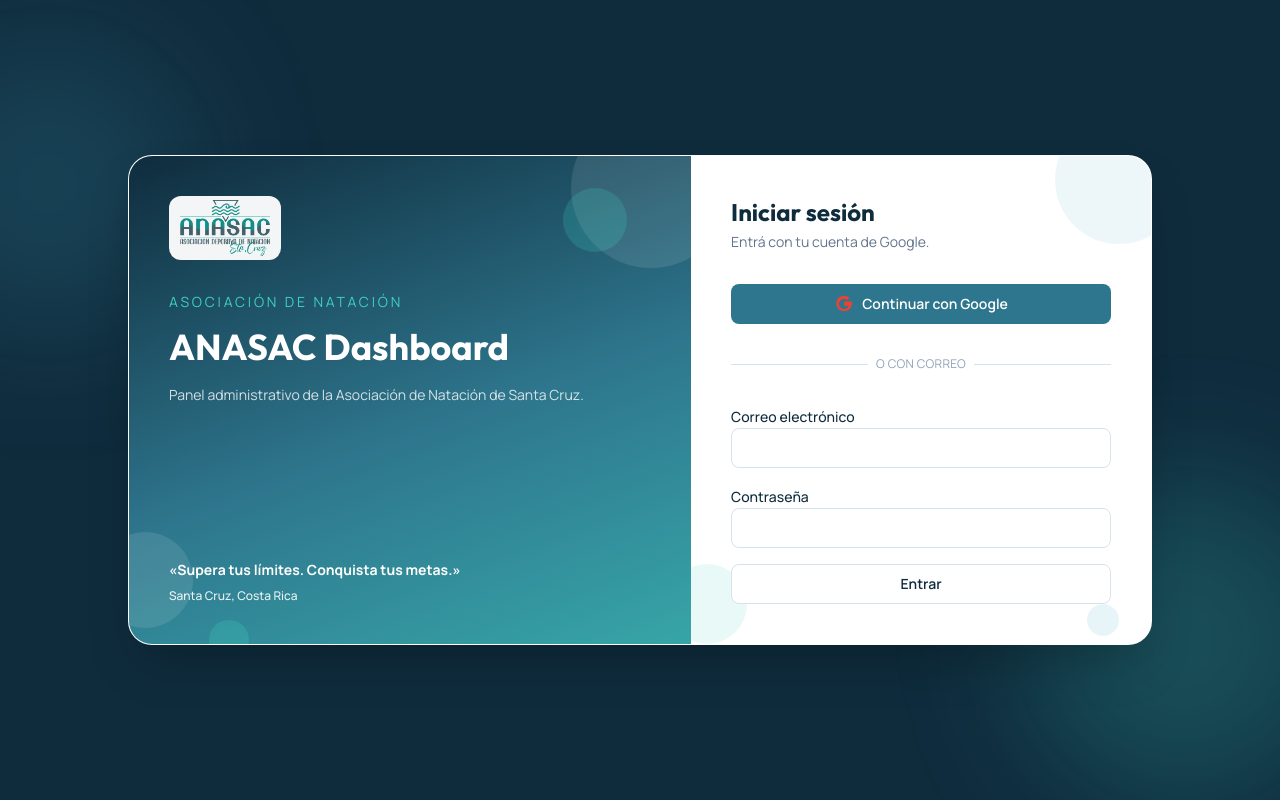
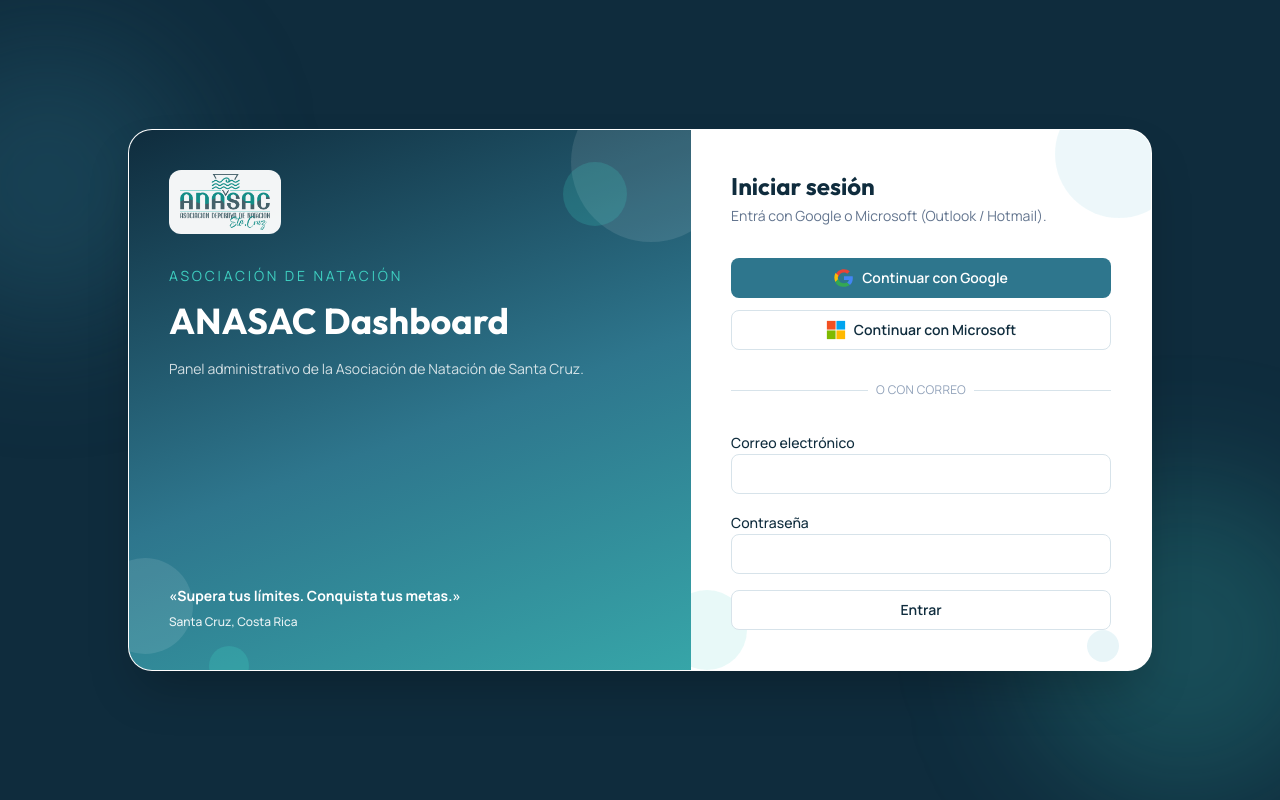
Before and after one commit to dguevaraba/anasac-dashboard, a Next.js app in the folder apps/web/: page /login in a window 1280 px wide. Built offline with nearby package versions, Linux system fonts and the light colour scheme; no server answers.

Commit message:
agregar microsoft logic
agregar microsoft logic

```diff
--- a/apps/web/app/(live)/invitar/[token]/invite-client.tsx
+++ b/apps/web/app/(live)/invitar/[token]/invite-client.tsx
@@ -6,6 +6,17 @@
 import { Bubbles } from "@/components/ui/bubbles";
 import { useAuth } from "@/lib/auth/auth-context";
 import { ROLE_LABELS } from "@/lib/auth/permissions";
+
+function MicrosoftIcon() {
+  return (
+    <svg viewBox="0 0 23 23" className="h-5 w-5" aria-hidden>
+      <path fill="#f25022" d="M1 1h10v10H1z" />
+      <path fill="#00a4ef" d="M12 1h10v10H12z" />
+      <path fill="#7fba00" d="M1 12h10v10H1z" />
+      <path fill="#ffb900" d="M12 12h10v10H12z" />
+    </svg>
+  );
+}
 
 export function InviteClient({
   token,
@@ -16,18 +27,30 @@
   roleName: string;
   fullName: string | null;
 }) {
-  const { loginWithGoogle, user, logout, isLoading } = useAuth();
+  const { loginWithGoogle, loginWithMicrosoft, user, logout, isLoading } =
+    useAuth();
   const [error, setError] = useState<string | null>(null);
-  const [googleLoading, setGoogleLoading] = useState(false);
+  const [oauthLoading, setOauthLoading] = useState<"google" | "azure" | null>(
+    null,
+  );
   const [signingOut, setSigningOut] = useState(false);
 
-  async function onGoogle() {
+  async function onOAuth(provider: "google" | "azure") {
     setError(null);
-    setGoogleLoading(true);
-    const result = await loginWithGoogle(`/invitar/${token}`);
+    setOauthLoading(provider);
+    const next = `/invitar/${token}`;
+    const result =
+      provider === "google"
+        ? await loginWithGoogle(next)
+        : await loginWithMicrosoft(next);
     if (!result.ok) {
-      setGoogleLoading(false);
-      setError(result.error ?? "No se pudo conectar con Google.");
+      setOauthLoading(null);
+      setError(
+        result.error ??
+          (provider === "google"
+            ? "No se pudo conectar con Google."
+            : "No se pudo conectar con Microsoft."),
+      );
     }
   }
 
@@ -98,16 +121,32 @@
           ) : (
             <>
               <p className="mt-4 text-center text-sm text-slate-500">
-                Entrá con tu Gmail para unirte.
+                Entrá con Google o Microsoft (Outlook / Hotmail) para unirte.
               </p>
-              <Button
-                type="button"
-                className="mt-6 w-full"
-                disabled={googleLoading}
-                onClick={() => void onGoogle()}
-              >
-                {googleLoading ? "Conectando..." : "Continuar con Google"}
-              </Button>
+              <div className="mt-6 space-y-3">
+                <Button
+                  type="button"
+                  className="w-full"
+                  disabled={oauthLoading !== null}
+                  onClick={() => void onOAuth("google")}
+                >
+                  {oauthLoading === "google"
+                    ? "Conectando..."
+                    : "Continuar con Google"}
+                </Button>
+                <Button
+                  type="button"
+                  variant="outline"
+                  className="w-full gap-2"
+                  disabled={oauthLoading !== null}
+                  onClick={() => void onOAuth("azure")}
+                >
+                  <MicrosoftIcon />
+                  {oauthLoading === "azure"
+                    ? "Conectando..."
+                    : "Continuar con Microsoft"}
+                </Button>
+              </div>
             </>
           )}
         </div>
--- a/apps/web/app/(live)/login/page.tsx
+++ b/apps/web/app/(live)/login/page.tsx
@@ -11,9 +11,9 @@
 import { isSupabaseConfigured } from "@/lib/supabase/config";
 
 const ERRORS: Record<string, string> = {
-  sin_invitacion: "Esta cuenta de Google no tiene acceso.",
+  sin_invitacion: "Esta cuenta no tiene acceso. Pedí una invitación.",
   inactivo: "Tu cuenta está inactiva.",
-  oauth: "No se pudo completar el inicio de sesión con Google.",
+  oauth: "No se pudo completar el inicio de sesión.",
   config: "Falta configurar Supabase en el servidor.",
   invitacion: "El enlace no es válido o ya fue utilizado.",
 };
@@ -23,19 +23,37 @@
     <svg viewBox="0 0 24 24" className="h-5 w-5" aria-hidden>
       <path
         fill="#EA4335"
-        d="M12 10.2v3.9h5.5c-.2 1.3-1.6 3.8-5.5 3.8-3.3 0-6-2.7-6-6s2.7-6 6-6c1.9 0 3.1.8 3.8 1.5l2.6-2.5C16.7 3.2 14.6 2.2 12 2.2 6.9 2.2 2.8 6.3 2.8 11.4S6.9 20.6 12 20.6c5.8 0 9.6-4.1 9.6-9.8 0-.7-.1-1.2-.2-1.7H12z"
+        d="M12 5.4c1.5 0 2.9.5 3.9 1.6l2.9-2.9C17.2 2.4 14.8 1.4 12 1.4 7.3 1.4 3.3 4.2 1.7 8.4l3.4 2.6C6 7.7 8.7 5.4 12 5.4z"
       />
       <path
         fill="#4285F4"
-        d="M21.6 10.8H12v3.9h5.5c-.3 1.5-1.7 3.8-5.5 3.8-3.3 0-6-2.7-6-6s2.7-6 6-6c1.9 0 3.1.8 3.8 1.5l2.6-2.5C16.7 3.2 14.6 2.2 12 2.2 6.9 2.2 2.8 6.3 2.8 11.4S6.9 20.6 12 20.6c5.8 0 9.6-4.1 9.6-9.8 0-.7-.1-1.2-.2-1.7z"
-        opacity="0"
+        d="M22.6 12.2c0-.8-.1-1.6-.2-2.3H12v4.4h5.9c-.3 1.4-1.1 2.6-2.3 3.4l3.5 2.7c2.1-1.9 3.5-4.8 3.5-8.2z"
+      />
+      <path
+        fill="#FBBC05"
+        d="M5.1 14.3c-.3-.9-.5-1.8-.5-2.8s.2-1.9.5-2.8L1.7 6.1C.9 7.8.4 9.8.4 11.5s.5 3.7 1.3 5.4l3.4-2.6z"
+      />
+      <path
+        fill="#34A853"
+        d="M12 22.6c2.8 0 5.1-.9 6.8-2.5l-3.5-2.7c-.9.6-2.1 1-3.3 1-3.3 0-6-2.2-7-5.3L1.7 16.9C3.3 21.1 7.3 22.6 12 22.6z"
       />
     </svg>
   );
 }
 
+function MicrosoftIcon() {
+  return (
+    <svg viewBox="0 0 23 23" className="h-5 w-5" aria-hidden>
+      <path fill="#f25022" d="M1 1h10v10H1z" />
+      <path fill="#00a4ef" d="M12 1h10v10H12z" />
+      <path fill="#7fba00" d="M1 12h10v10H1z" />
+      <path fill="#ffb900" d="M12 12h10v10H12z" />
+    </svg>
+  );
+}
+
 function LoginForm() {
-  const { login, loginWithGoogle, user, isLoading } = useAuth();
+  const { login, loginWithGoogle, loginWithMicrosoft, user, isLoading } = useAuth();
   const router = useRouter();
   const searchParams = useSearchParams();
   const [email, setEmail] = useState("");
@@ -44,7 +62,9 @@
     ERRORS[searchParams.get("error") ?? ""] ?? null,
   );
   const [submitting, setSubmitting] = useState(false);
-  const [googleLoading, setGoogleLoading] = useState(false);
+  const [oauthLoading, setOauthLoading] = useState<"google" | "azure" | null>(
+    null,
+  );
   const configured = isSupabaseConfigured();
 
   useEffect(() => {
@@ -53,13 +73,21 @@
     }
   }, [isLoading, user, router]);
 
-  async function onGoogle() {
+  async function onOAuth(provider: "google" | "azure") {
     setError(null);
-    setGoogleLoading(true);
-    const result = await loginWithGoogle("/dashboard");
+    setOauthLoading(provider);
+    const result =
+      provider === "google"
+        ? await loginWithGoogle("/dashboard")
+        : await loginWithMicrosoft("/dashboard");
     if (!result.ok) {
-      setGoogleLoading(false);
-      setError(result.error ?? "No se pudo conectar con Google.");
+      setOauthLoading(null);
+      setError(
+        result.error ??
+          (provider === "google"
+            ? "No se pudo conectar con Google."
+            : "No se pudo conectar con Microsoft."),
+      );
     }
   }
 
@@ -139,7 +167,7 @@
               Iniciar sesión
             </h2>
             <p className="mt-1 text-sm text-slate-500">
-              Entrá con tu cuenta de Google.
+              Entrá con Google o Microsoft (Outlook / Hotmail).
             </p>
 
             {!configured ? (
@@ -155,15 +183,31 @@
               </p>
             ) : null}
 
-            <Button
-              type="button"
-              className="mt-8 w-full gap-2"
-              disabled={!configured || googleLoading}
-              onClick={() => void onGoogle()}
-            >
-              <GoogleIcon />
-              {googleLoading ? "Conectando..." : "Continuar con Google"}
-            </Button>
+            <div className="mt-8 space-y-3">
+              <Button
+                type="button"
+                className="w-full gap-2"
+                disabled={!configured || oauthLoading !== null}
+                onClick={() => void onOAuth("google")}
+              >
+                <GoogleIcon />
+                {oauthLoading === "google"
+                  ? "Conectando..."
+                  : "Continuar con Google"}
+              </Button>
+              <Button
+                type="button"
+                variant="outline"
+                className="w-full gap-2"
+                disabled={!configured || oauthLoading !== null}
+                onClick={() => void onOAuth("azure")}
+              >
+                <MicrosoftIcon />
+                {oauthLoading === "azure"
+                  ? "Conectando..."
+                  : "Continuar con Microsoft"}
+              </Button>
+            </div>
 
             <div className="relative my-8">
               <div className="absolute inset-0 flex items-center">
--- a/apps/web/app/example/(dashboard)/settings/page.tsx
+++ b/apps/web/app/example/(dashboard)/settings/page.tsx
@@ -143,7 +143,7 @@
             <div className="flex items-center justify-between gap-3">
               <span className="text-slate-500">Autenticación</span>
               <Badge variant={demo ? "muted" : "success"}>
-                {demo ? "Mock" : "Google / invitación"}
+                {demo ? "Mock" : "Google / Microsoft / invitación"}
               </Badge>
             </div>
             <div className="flex items-center justify-between gap-3">
--- a/apps/web/lib/auth/auth-context.tsx
+++ b/apps/web/lib/auth/auth-context.tsx
@@ -29,6 +29,7 @@
   isLoading: boolean;
   login: (email: string, password: string) => Promise<{ ok: boolean; error?: string }>;
   loginWithGoogle: (next?: string) => Promise<{ ok: boolean; error?: string }>;
+  loginWithMicrosoft: (next?: string) => Promise<{ ok: boolean; error?: string }>;
   logout: () => void | Promise<void>;
   switchRoleDemo: (role: Role) => void;
   setViewAsRole: (role: Role | null) => void;
@@ -119,6 +120,10 @@
     return { ok: false, error: "Google no está disponible en el modo demo." };
   }, []);
 
+  const loginWithMicrosoft = useCallback(async () => {
+    return { ok: false, error: "Microsoft no está disponible en el modo demo." };
+  }, []);
+
   const logout = useCallback(() => {
     writeViewAsRole(null);
     persistUser(null);
@@ -165,6 +170,7 @@
       isLoading,
       login,
       loginWithGoogle,
+      loginWithMicrosoft,
       logout,
       switchRoleDemo,
       setViewAsRole,
@@ -179,6 +185,7 @@
       isLoading,
       login,
       loginWithGoogle,
+      loginWithMicrosoft,
       logout,
       switchRoleDemo,
       setViewAsRole,
--- a/apps/web/lib/auth/ensure-access.ts
+++ b/apps/web/lib/auth/ensure-access.ts
@@ -42,7 +42,7 @@
     return {
       status: "no_access",
       reason:
-        "Esta cuenta de Google no tiene acceso.",
+        "Esta cuenta no tiene acceso. Pedí una invitación.",
     };
   }
 
```
Also changed, not shown: apps/web/lib/auth/live-auth-context.tsx (+29 -4 lines).
